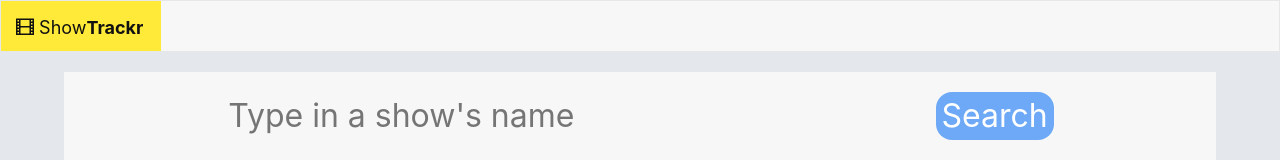
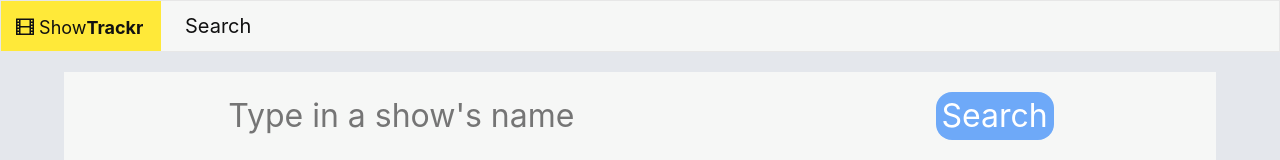
Before and after one commit to ipochinskiy/tv-show-tracker-react, a React (Create React App) app: page / in a window 1280 px wide. Shown: the top 160 px of the page. Built offline with nearby package versions, Linux system fonts and the light colour scheme; no server answers.

Commit message:
add a link to the search to the NavBar component

```diff
--- a/src/js/components/NavBar.js
+++ b/src/js/components/NavBar.js
@@ -6,11 +6,12 @@ const NavBar = () => (
     <div className="NavBar" role="navigation">
         <div className="NavBar-header">
             <Link to="/">
-                <div className="NavBar-brand" >
-                    <span className="glyphicon glyphicon-film"></span>
-                    &nbsp;Show<strong>Trackr</strong>
-                </div>
+                <span className="glyphicon glyphicon-film"></span>
+                &nbsp;Show<strong>Trackr</strong>
             </Link>
+        </div>
+        <div className="NavBar-content">
+            <div className="NavBar-item"><Link to="/search">Search</Link></div>
         </div>
     </div>
 );
--- a/src/js/components/NavBar.scss
+++ b/src/js/components/NavBar.scss
@@ -1,10 +1,11 @@
+$navbar-height: 50px;
+
 .NavBar {
     width: 100%;
-    min-height: 50px;
+    min-height: $navbar-height;
 
     display: flex;
     align-items: center;
-    justify-content: space-between;
 
     background-color: #f6f7f6;
     border: 1px solid #e7e7e7;
@@ -15,19 +16,31 @@
 
     &-header {
         width: 160px;
-    }
-
-    &-brand {
-        height: 50px;
+        height: $navbar-height;
         padding: 15px 15px;
 
         font-size: 18px;
         line-height: 20px;
-        color: #111;
         background-color: #ffe939;
     }
 
+    &-content {
+        width: calc(100% - 160px);
+        height: $navbar-height;
+        display: flex;
+        align-items: center;
+    }
+
     &-item {
-        list-style: none;
+        min-width: 60px;
+        padding: 0 24px;
+        color: #111;
+        font-size: 20px;
+        line-height: $navbar-height;
+        vertical-align: middle;
+
+        &:hover {
+            background-color: #e3e3e3;
+        }
     }
 }
```
Also changed, not shown: 1 other file (tests, documents, lock files or other folders).
